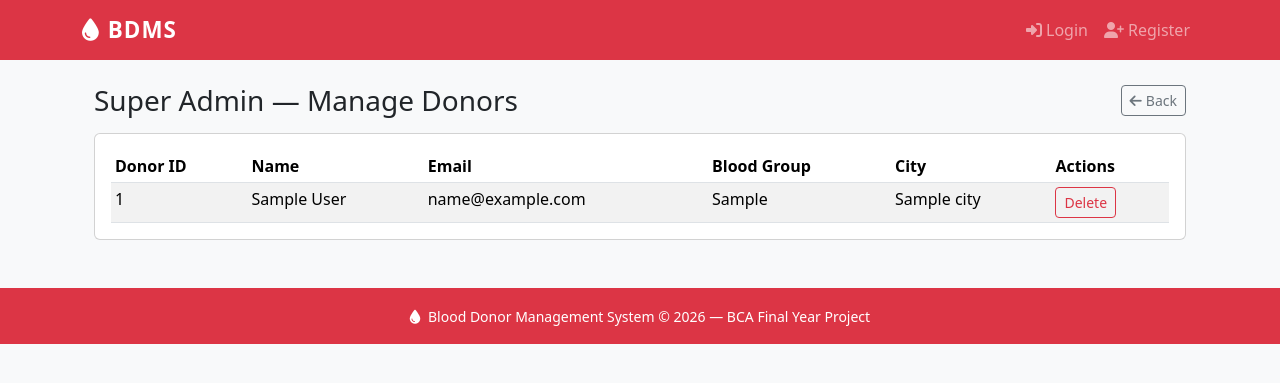
After one commit to Ohil09/Blood_Donor_Management_System, a Python web app: template app/templates/superadmin/donors.html in a window 1280 px wide. The commit adds this page. Shown: the top 383 px of the page. Run offline with Jinja, Linux system fonts and the light colour scheme; the template is opened without the code that fills it: most values are stand-ins (such as "Sample title", 1, 10 or a date in 2020).

Commit message:
Add superadmin donor management and deletion UI

```diff
--- a/app/templates/superadmin/dashboard.html
+++ b/app/templates/superadmin/dashboard.html
@@ -94,5 +94,11 @@
       {% endfor %}
     </tbody>
   </table>
+
+  <div class="mt-4 d-flex justify-content-end">
+    <a href="{{ url_for('superadmin.donors') }}" class="btn btn-outline-danger btn-sm">
+      <i class="fa-solid fa-users-slash me-1"></i>Manage Donors
+    </a>
+  </div>
 </div>
 {% endblock %}
--- /dev/null
+++ b/app/templates/superadmin/donors.html
@@ -0,0 +1,59 @@
+{% extends "base.html" %}
+{% block title %}Manage Donors{% endblock %}
+
+{% block content %}
+<div class="container mt-4">
+  <div class="d-flex justify-content-between align-items-center mb-3">
+    <h3 class="mb-0">Super Admin — Manage Donors</h3>
+    <a href="{{ url_for('superadmin.dashboard') }}" class="btn btn-outline-secondary btn-sm">
+      <i class="fa-solid fa-arrow-left me-1"></i>Back
+    </a>
+  </div>
+
+  <div class="card">
+    <div class="card-body">
+      <div class="table-responsive">
+        <table class="table table-sm table-striped mb-0">
+          <thead>
+            <tr>
+              <th>Donor ID</th>
+              <th>Name</th>
+              <th>Email</th>
+              <th>Blood Group</th>
+              <th>City</th>
+              <th>Actions</th>
+            </tr>
+          </thead>
+          <tbody>
+            {% for donor in donors %}
+            <tr>
+              <td>{{ donor.donor_id or "N/A" }}</td>
+              <td>{{ donor.full_name or "N/A" }}</td>
+              <td>{{ donor.email or "N/A" }}</td>
+              <td>{{ donor.blood_group or "N/A" }}</td>
+              <td>{{ donor.city or "N/A" }}</td>
+              <td>
+                <form method="POST" action="{{ url_for('superadmin.delete_donor', donor_user_id=donor._id) }}" class="d-inline">
+                  <input type="hidden" name="csrf_token" value="{{ csrf_token() }}">
+                  <button
+                    type="submit"
+                    class="btn btn-sm btn-outline-danger"
+                    onclick="return confirm('Delete donor {{ donor.full_name or donor.donor_id }}? This will remove donor requests and donation history for this donor.');"
+                  >
+                    Delete
+                  </button>
+                </form>
+              </td>
+            </tr>
+            {% else %}
+            <tr>
+              <td colspan="6" class="text-center text-muted py-3">No donors found.</td>
+            </tr>
+            {% endfor %}
+          </tbody>
+        </table>
+      </div>
+    </div>
+  </div>
+</div>
+{% endblock %}
```
Also changed, not shown: app/routes/superadmin.py (+52 -0 lines).
